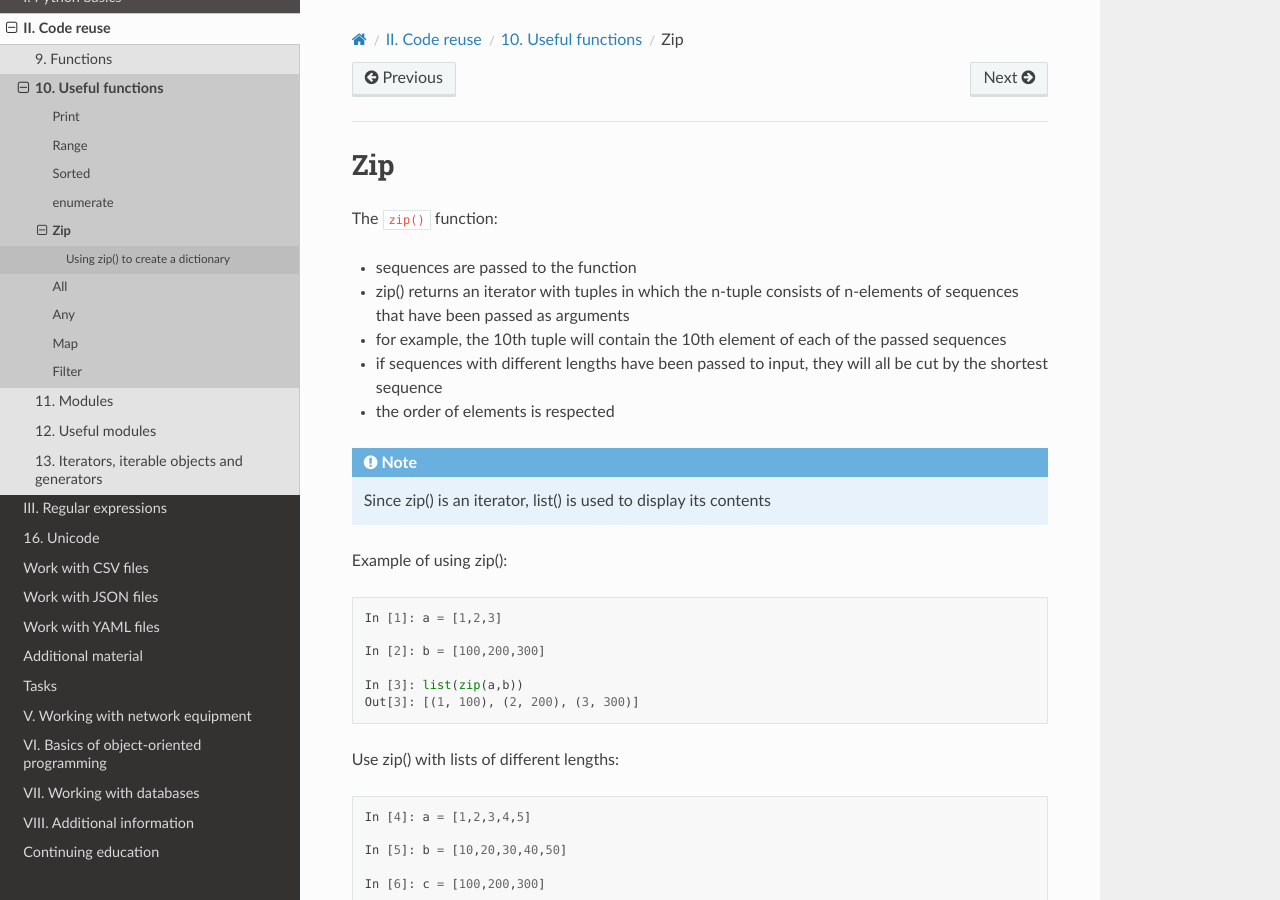
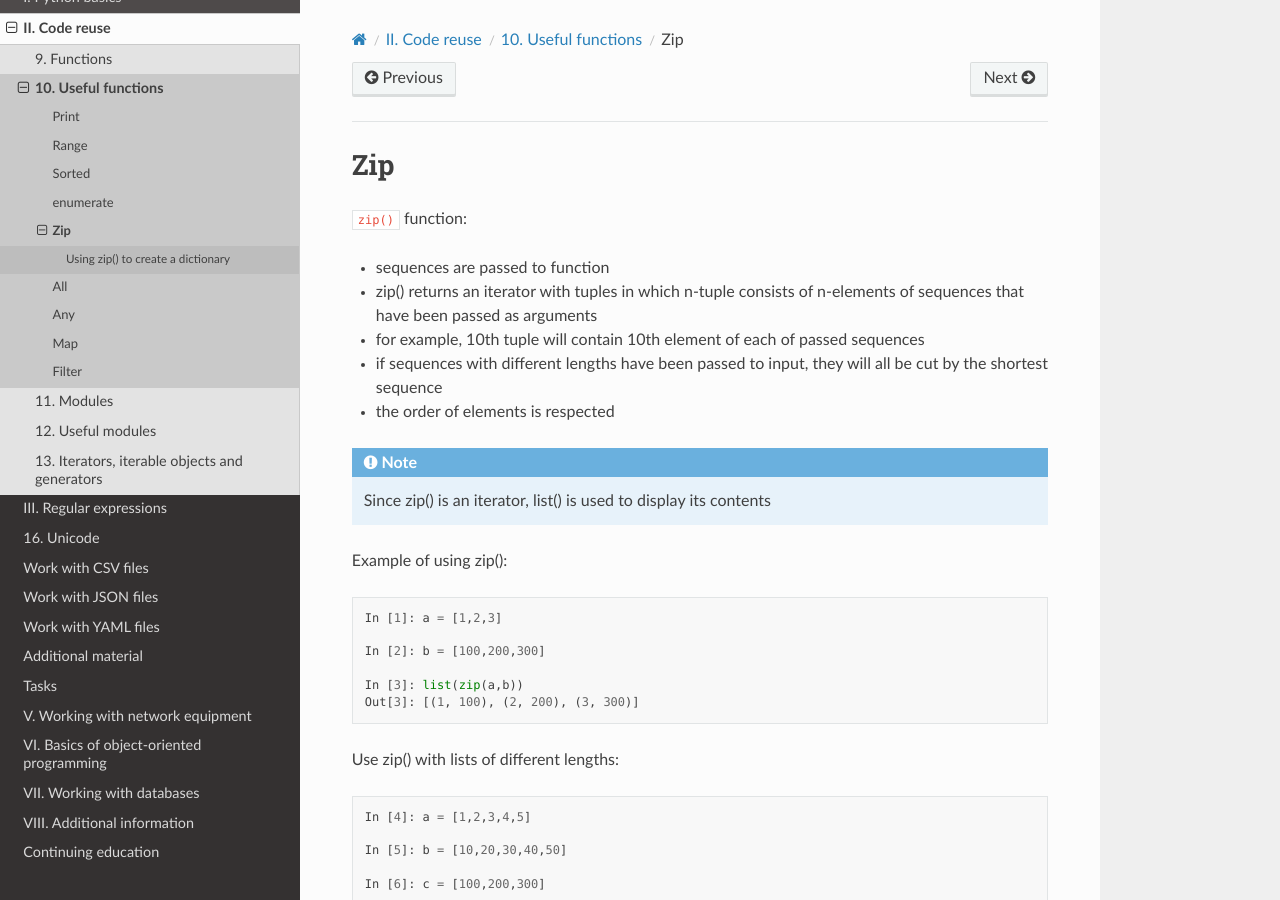
Before and after one commit to natenka/pyneng-book-en, a Sphinx documentation site: the page built from docs/source/book/10_useful_functions/zip.rst, in a window 1280 px wide and 900 px high. Built offline with Sphinx 7.4.7 and the Read the Docs theme 2.0.0, drawn with Linux system fonts in a browser that asks for light colours; pages that are not in the unit, such as notebooks, are missing from menus; some of the changed text lies outside the part shown.

Commit message:
Update zip.rst

```diff
--- a/docs/source/book/10_useful_functions/zip.rst
+++ b/docs/source/book/10_useful_functions/zip.rst
@@ -1,11 +1,11 @@
 Zip
 -----------
 
-The ``zip()`` function:
+``zip()`` function:
 
--  sequences are passed to the function
--  zip() returns an iterator with tuples in which the n-tuple consists of n-elements of sequences that have been passed as arguments
--  for example, the 10th tuple will contain the 10th element of each of the passed sequences
+-  sequences are passed to function
+-  zip() returns an iterator with tuples in which n-tuple consists of n-elements of sequences that have been passed as arguments
+-  for example, 10th tuple will contain 10th element of each of passed sequences
 -  if sequences with different lengths have been passed to input, they will all be cut by the shortest sequence
 -  the order of elements is respected
 
@@ -74,7 +74,7 @@ Example of using zip()  to create a dictionary:
      'model': '4451',
      'vendor': 'Cisco'}
 
-In the example below there is a separate list which stores keys and a dictionary which stores  information about each device in form of list (to preserve order).
+In example below there is a separate list which stores keys and a dictionary which stores  information about each device in form of list (to preserve order).
 
 Collect them in dictionary with keys from list and information from dictionary *data*:
 
```
